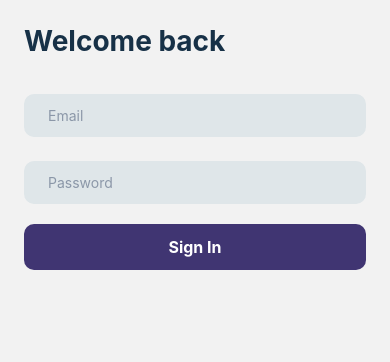
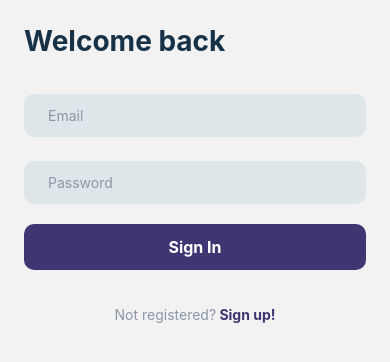
Before and after one commit to WebZerefos/justPlan, a React Native app: screen /SignIn in a window 390 px wide. Shown: the top 362 px of the page. Built offline with nearby package versions, Linux system fonts and the light colour scheme.

Commit message:
Sign in screen done

```diff
--- a/src/screens/auth/Signin/index.js
+++ b/src/screens/auth/Signin/index.js
@@ -12,6 +12,10 @@ const SignUp = () => {
       <Input placeholder="Email" />
       <Input placeholder="Password" />
       <Button>Sign In</Button>
+
+      <Text style={styles.footerText}>
+        Not registered?<Text style={styles.footerLink}> Sign up!</Text>
+      </Text>
     </SafeAreaView>
   );
 };
--- a/src/screens/auth/Signin/styles.js
+++ b/src/screens/auth/Signin/styles.js
@@ -6,6 +6,16 @@ const styles = StyleSheet.create({
     flex: 1,
     marginHorizontal: 24,
   },
+
+  footerText: {
+    color: colors.grey,
+    textAlign: 'center',
+    marginTop: 28,
+  },
+  footerLink: {
+    color: colors.purple,
+    fontWeight: 'bold',
+  },
 });
 
 export default styles;
```
